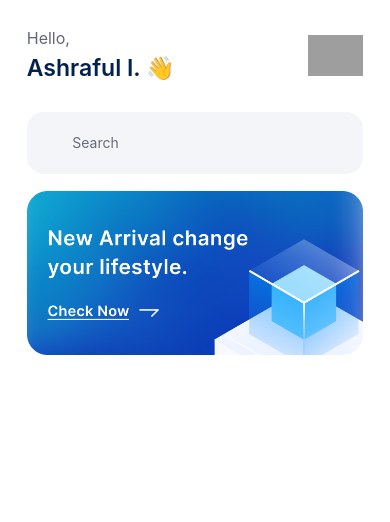
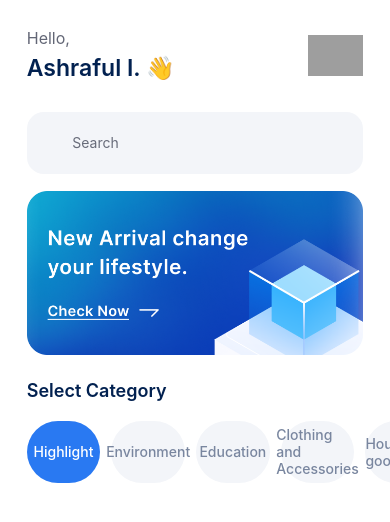
Before and after one commit to islamashraful/DonationApp, a React Native app: screen /Home in a window 390 px wide. Shown: the top 522 px of the page. Built offline with nearby package versions, Linux system fonts and the light colour scheme; grey boxes are pictures that could not be loaded; some icons are missing.

Commit message:
Build categories flatlist

```diff
--- a/src/components/Tab/index.tsx
+++ b/src/components/Tab/index.tsx
@@ -28,7 +28,7 @@ const Tab = ({ title, isInactive, onPress }: Props) => {
         isInactive ? styles.inactiveTab : undefined,
         tabWidth,
       ]}
-      disabled={isInactive}
+      // disabled={isInactive}
       onPress={onPress}>
       <Text
         ref={textRef}
--- a/src/screens/Home/index.tsx
+++ b/src/screens/Home/index.tsx
@@ -9,21 +9,22 @@ import {
   Text,
   ScrollView,
   Image,
+  FlatList,
 } from 'react-native';
-import { useSelector } from 'react-redux';
-
+import { useSelector, useDispatch } from 'react-redux';
 import { RootState } from 'redux/store';
 import {
   horizontalScale,
   scaleFontSize,
   verticalScale,
 } from '@/styles/scaling';
+import Tab from '@/components/Tab';
+import { updateSelectedCategoryId } from '../../../redux/reducers/categories';
 
 const Home = () => {
   const user = useSelector((state: RootState) => state.user);
   const categories = useSelector((state: RootState) => state.categories);
-
-  console.log(categories);
+  const disapatch = useDispatch();
 
   return (
     <SafeAreaView style={styles.container}>
@@ -54,6 +55,31 @@ const Home = () => {
             style={styles.highlightedImage}
           />
         </Pressable>
+
+        <View style={styles.categoryHeader}>
+          <Header title="Select Category" type="medium" />
+        </View>
+        <View style={styles.categories}>
+          <FlatList
+            data={categories.categories}
+            keyExtractor={item => item.categoryId.toString()}
+            renderItem={({ item }) => (
+              <View style={styles.categoryItem}>
+                <Tab
+                  title={item.name}
+                  isInactive={item.categoryId !== categories.selectedCategoryId}
+                  onPress={() => {
+                    disapatch(
+                      updateSelectedCategoryId({ categoryId: item.categoryId }),
+                    );
+                  }}
+                />
+              </View>
+            )}
+            horizontal
+            showsHorizontalScrollIndicator={false}
+          />
+        </View>
       </ScrollView>
     </SafeAreaView>
   );
@@ -96,6 +122,17 @@ const styles = StyleSheet.create({
   highlightedImageContainer: {
     marginHorizontal: horizontalScale(24),
   },
+  categories: {
+    marginLeft: horizontalScale(24),
+  },
+  categoryItem: {
+    marginRight: horizontalScale(10),
+  },
+  categoryHeader: {
+    marginHorizontal: horizontalScale(24),
+    marginBottom: verticalScale(16),
+    marginTop: verticalScale(6),
+  },
 });
 
 export default Home;
```
